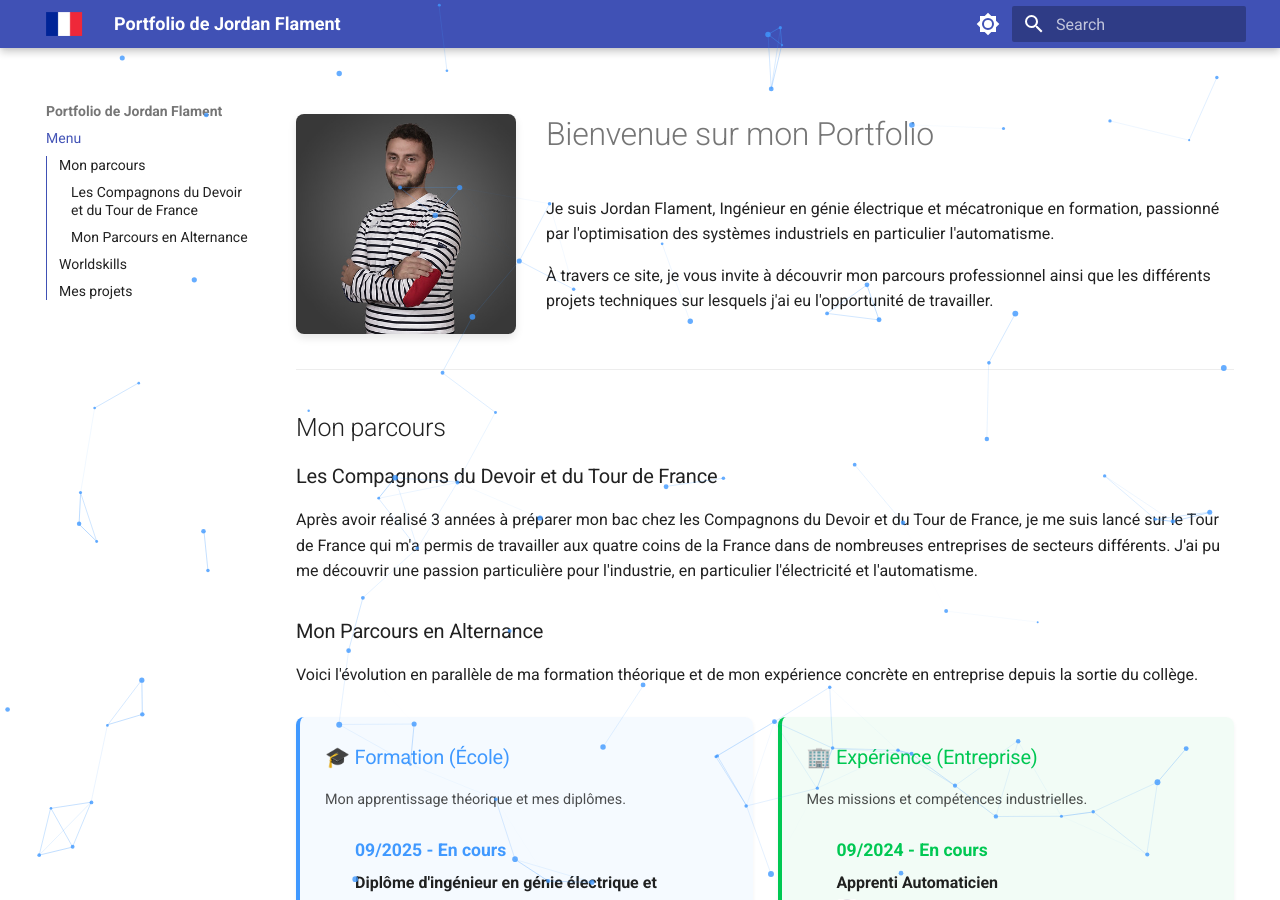
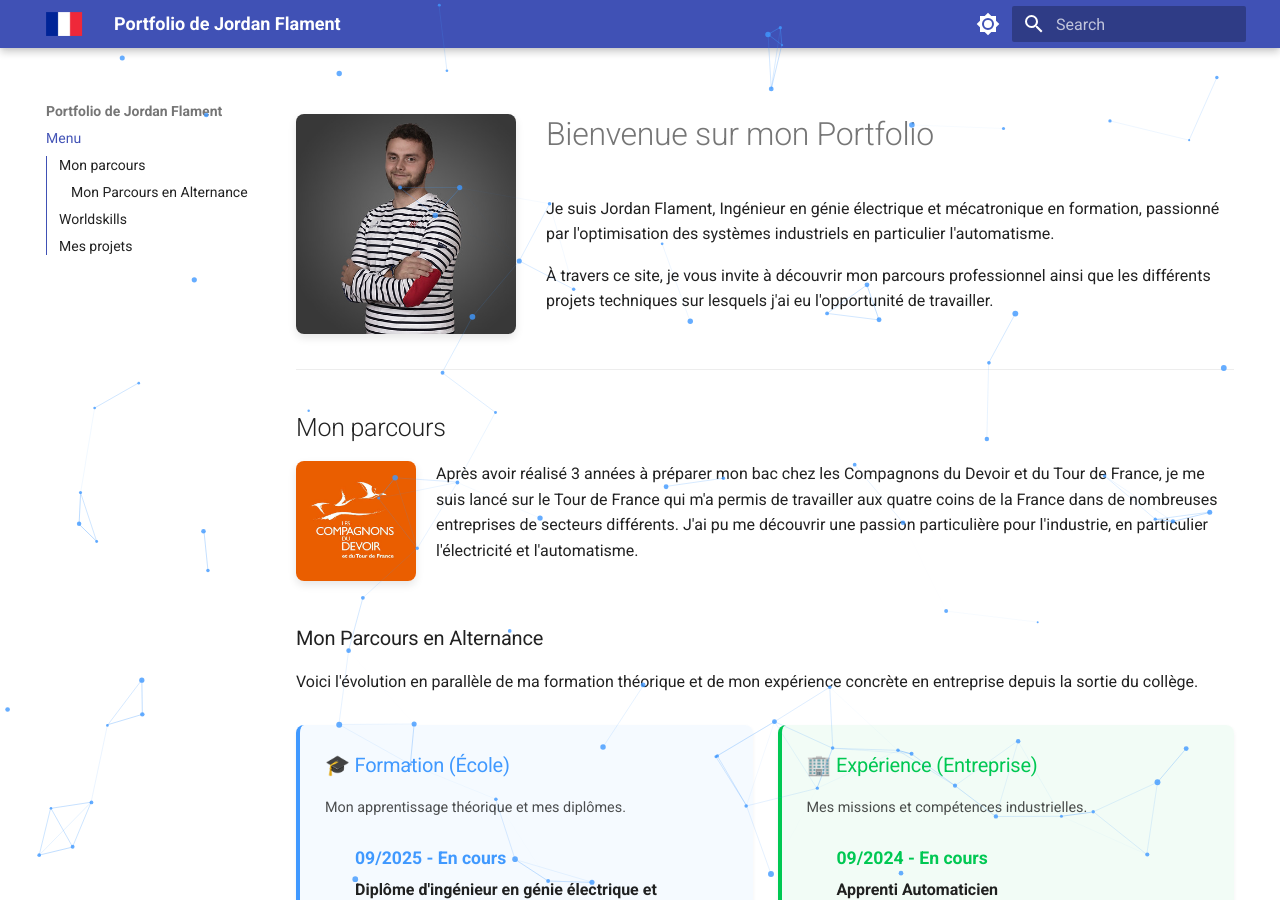
Before and after one commit to jordan-flament/jordan-flament.github.io, an MkDocs documentation site: the page built from docs/index.md, in a window 1280 px wide and 900 px high. Built offline with MkDocs 1.6.1 and Material for MkDocs 9.7.7, drawn with Linux system fonts in a browser that asks for light colours.

Commit message:
Ajout logo compagnons

```diff
--- a/docs/index.md
+++ b/docs/index.md
@@ -12,9 +12,11 @@ Je suis Jordan Flament, Ingénieur en génie électrique et mécatronique en for
 
 ## Mon parcours
 
-### Les Compagnons du Devoir et du Tour de France
+<img src="images/compagnons.jpg" alt="Logo Compagnons du Devoir" width="120" style="float: left; margin-right: 20px; margin-bottom: 10px; border-radius: 8px; box-shadow: 0 4px 8px rgba(0,0,0,0.1);">
 
 Après avoir réalisé 3 années à préparer mon bac chez les Compagnons du Devoir et du Tour de France, je me suis lancé sur le Tour de France qui m'a permis de travailler aux quatre coins de la France dans de nombreuses entreprises de secteurs différents. J'ai pu me découvrir une passion particulière pour l'industrie, en particulier l'électricité et l'automatisme.
+
+<div style="clear: both;"></div>
 
 ### Mon Parcours en Alternance
 
```
